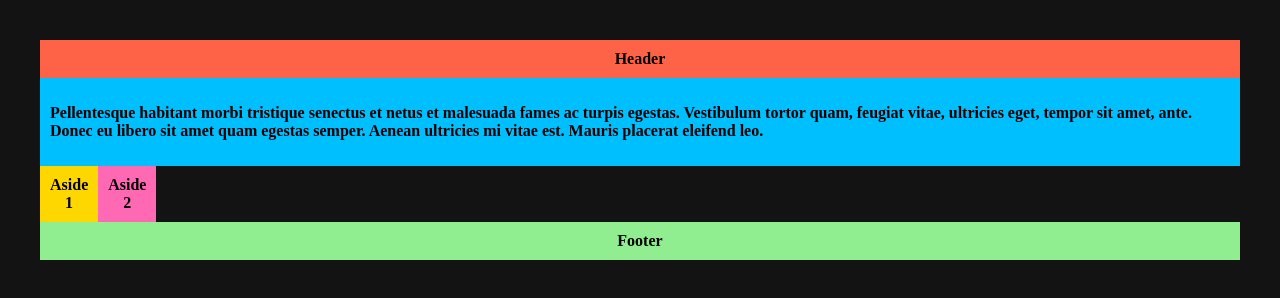
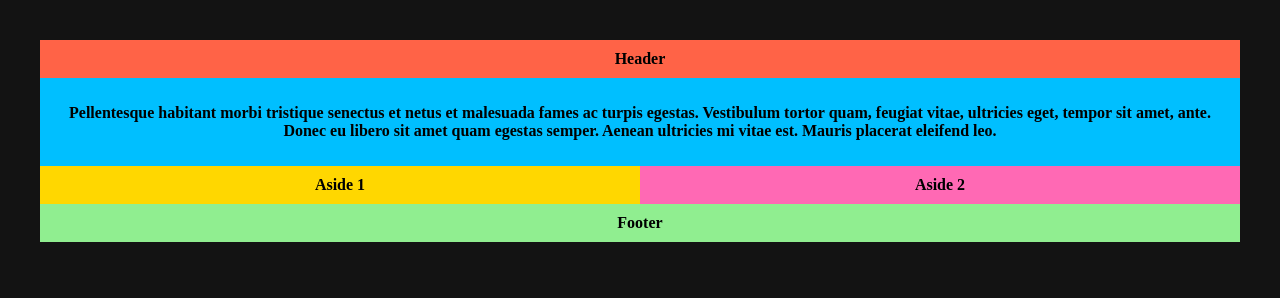
Before and after one commit to Jenie7/learning-notes, a website: page css/04-flexbox/example-06/index.html in a window 1280 px wide. Drawn offline with Linux system fonts and the light colour scheme.

Commit message:
Add one more CSS flexbox example

```diff
--- a/css/04-flexbox/example-06/style.css
+++ b/css/04-flexbox/example-06/style.css
@@ -24,7 +24,7 @@ body {
 }
 
 .main {
-  text-align: left;
+  /* text-align: left; */
   background: deepskyblue;
 }
 
@@ -39,7 +39,7 @@ body {
 @media all and (min-width: 600px) {
   .aside {
     flex: 1 0 0;
-    flex: 0 0 0;
+    /* flex: 0 0 0; */
     /* flex: 0 0 auto; */
     /* flex: 1 1 100%; */
   }
--- /dev/null
+++ b/css/04-flexbox/example-18/style.css
@@ -0,0 +1,92 @@
+.wrapper {
+  /* box-sizing: border-box; */
+  border: 5px solid rgb(86, 1, 131);
+  padding: 10px;
+
+  display: flex;
+  flex-wrap: wrap;
+  /* align-items: center; */
+  /* justify-content: center; */
+}
+
+.wrapper > * {
+  box-sizing: border-box;
+  padding: 10px;
+
+  /* flex: 1 1 100%; */
+  /* flex-grow: 1; */
+  /* flex-shrink: 1; */
+  flex-basis: 100%;
+  /* flex: 1; */
+}
+
+.aside {
+  flex-grow: 1;
+  /* flex-shrink: 5; */
+  /* flex-basis: auto; */
+  flex-basis: 0;
+  /* flex-basis: 50%; */
+
+  /* flex: 1 1 0; */
+  /* flex: 1 1 100%; */
+  /* flex: 0 0 0; */
+  /* flex: 0 0 auto; */
+  /* flex: 1 1 100%; */
+}
+
+.main {
+  flex-grow: 3;
+  flex-basis: 0;
+  /* flex-basis: auto; */
+
+  /* flex-grow: 3; */
+  /* flex: 3 0px; */
+}
+
+/*
+
+.header {
+  order: 1;
+}
+.aside-1 {
+  order: 1;
+}
+.main {
+  order: 2;
+}
+.aside-2 {
+  order: 3;
+}
+.footer {
+  order: 4;
+} */
+
+body {
+  background-color: rgb(19, 19, 19);
+  padding: 2em;
+  font-weight: bold;
+  text-align: center;
+}
+
+.header {
+  background: tomato;
+}
+
+.footer {
+  background: lightgreen;
+}
+
+.main {
+  text-align: left;
+  background: deepskyblue;
+}
+
+.aside-1 {
+  background: gold;
+}
+
+.aside-2 {
+  background: hotpink;
+}
+
+/* Simplified clone of example 6 */
```
Also changed, not shown: css/04-flexbox/example-18/index.html (added, +25 -0 lines).
